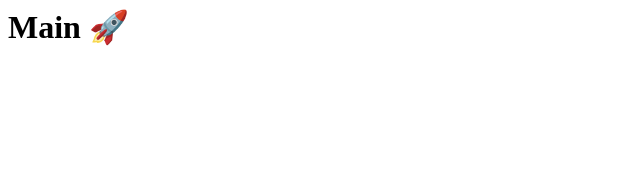
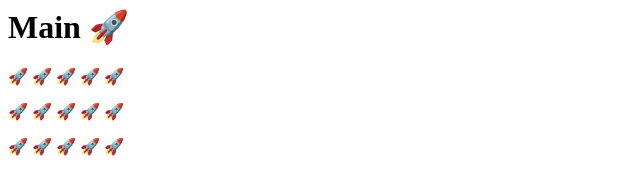
Before and after one commit to avaxaro/hello, a plain HTML site: page index.html in a window 1280 px wide. Shown: the whole page, without its empty margins (0-640 px from the left). Drawn offline with Linux system fonts and the light colour scheme.

Commit message:
line (#9)
* line

* line2

```diff
--- a/index.html
+++ b/index.html
@@ -1 +1,4 @@
 <h1> Main 🚀 </h1>
+<p> 🚀 🚀 🚀 🚀 🚀 </p>
+<p> 🚀 🚀 🚀 🚀 🚀 </p>
+<p> 🚀 🚀 🚀 🚀 🚀 </p>
```
